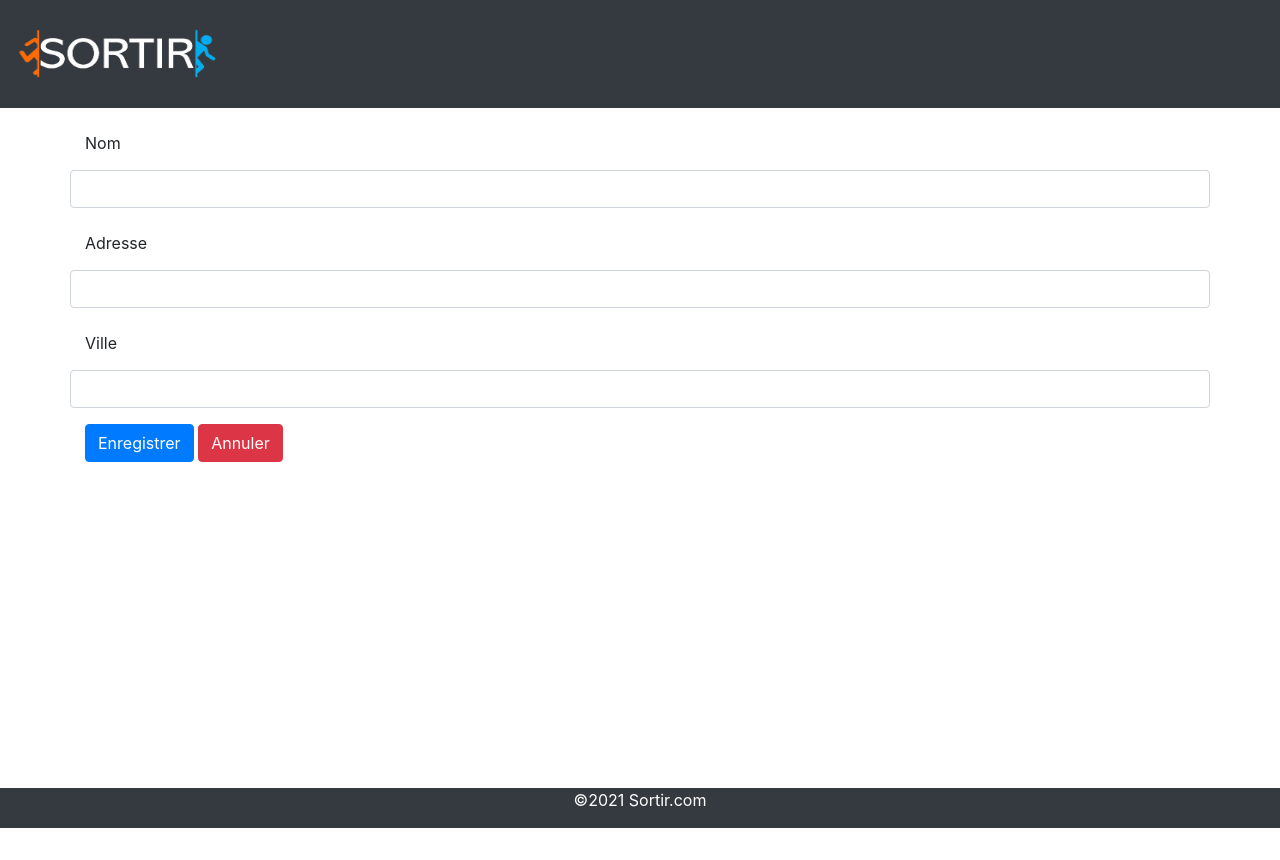
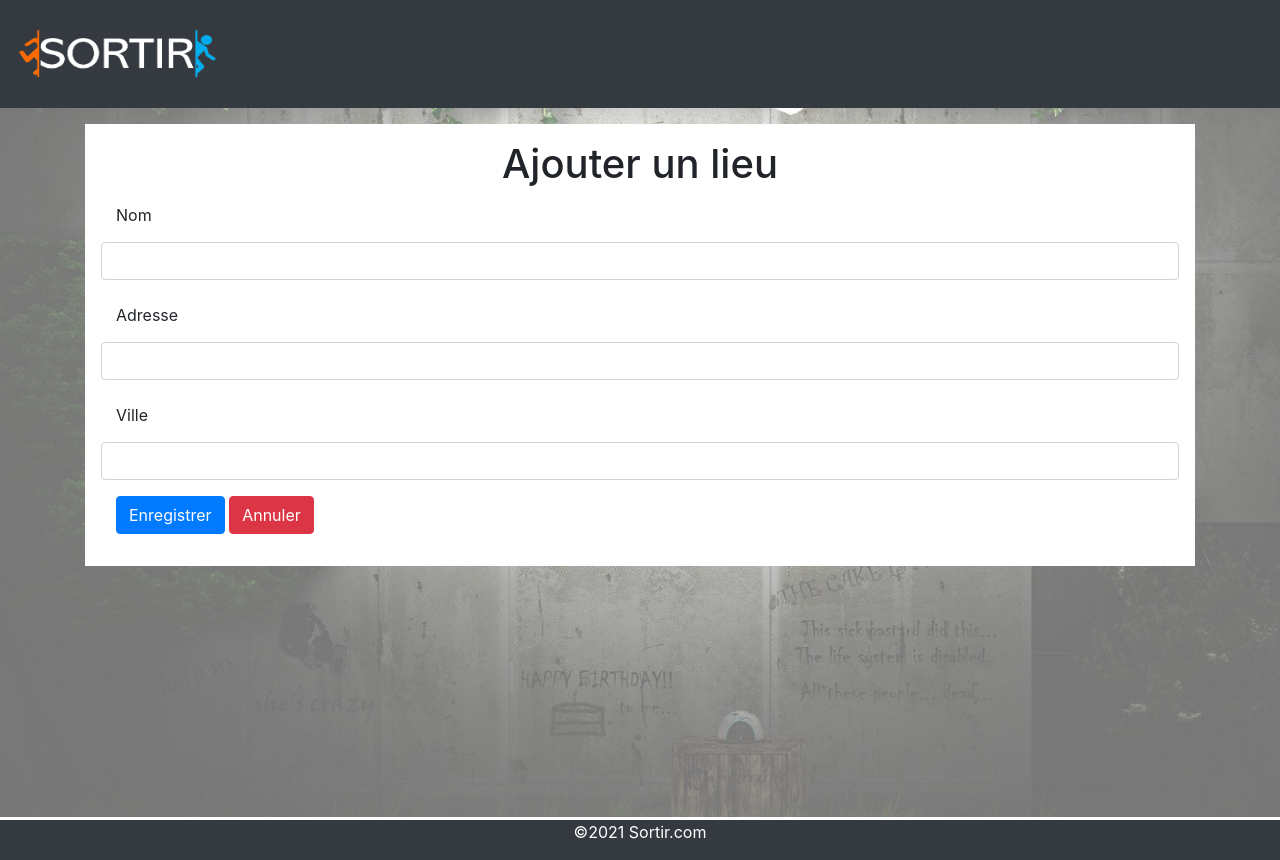
Before and after one commit to AlexandreBaronENI/Project_Sortir, a Symfony app: template sortir/templates/admin/location/add.html.twig in a window 1280 px wide. Before the commit the page ends 828 px from the top, so only its background shows below. Run offline with Twig, Linux system fonts and the light colour scheme; the template is opened without the code that fills it, so the values that code supplies are empty; form fields are guessed from the names that the template uses; some libraries are stand-ins or nearby versions.

Commit message:
:art: backgroundimage (#53)
Co-authored-by: Alexandre <abaron@hellowork.com>

```diff
--- a/sortir/public/css/global.css
+++ b/sortir/public/css/global.css
@@ -452,3 +452,14 @@ header {
     width: 25%;
     transform: scaleX(-1);
 }
+
+body {
+    background-image: url("../img/background.jpg");
+    background-repeat: no-repeat;
+    background-size: cover;
+}
+
+main > * {
+    padding: 1rem;
+    background-color: white;
+}
--- a/sortir/templates/admin/location/add.html.twig
+++ b/sortir/templates/admin/location/add.html.twig
@@ -2,7 +2,8 @@
 {% block fichier %}profil{% endblock %}
 
 {% block main %}
-    <form method="post">
+    <h1>Ajouter un lieu</h1>
+    <form method="post" class="col">
     {{ form_start(locationForm) }}
     <div class="form-group row">
          <span class="col-sm-2 col-form-label">
--- a/sortir/templates/admin/location/edit.html.twig
+++ b/sortir/templates/admin/location/edit.html.twig
@@ -3,7 +3,7 @@
 
 {% block main %}
     <h1> Edition de lieu</h1>
-    <form method="post">
+    <form method="post" class="col">
     {{ form_start(locationForm) }}
     <div class="form-group row">
          <span class="col-sm-2 col-form-label">
--- a/sortir/templates/admin/location/view_locations.html.twig
+++ b/sortir/templates/admin/location/view_locations.html.twig
@@ -1,5 +1,6 @@
 {% extends 'base.html.twig' %}
 {% block main %}
+    <h1>Liste des lieux</h1>
     <table class="display table table-striped table-bordered table-responsive" style="width:100%">
         <thead>
         <tr>
--- a/sortir/templates/admin/site/edit.html.twig
+++ b/sortir/templates/admin/site/edit.html.twig
@@ -3,7 +3,7 @@
 
 {% block main %}
     <h1>Edition du site</h1>
-    <form method="post">
+    <form method="post" class="col">
     {{ form_start(siteForm) }}
     <div class="form-group row">
         <span class="col-md-2 col-form-label">
--- a/sortir/templates/admin/users/add.html.twig
+++ b/sortir/templates/admin/users/add.html.twig
@@ -5,7 +5,7 @@
     <h1>Importer des utilisateurs</h1>
     <p>Afin d'importer des utilisateurs, veuillez respecter le csv fourni, merci.</p>
 
-    <a class="btn btn-success" href="{{ asset('files/participants.csv') }}" download>
+    <a class="btn btn-success mb-3" href="{{ asset('files/participants.csv') }}" download>
         Télécharger
     </a>
     <form method="post" enctype="multipart/form-data">
--- a/sortir/templates/base.html.twig
+++ b/sortir/templates/base.html.twig
@@ -35,8 +35,10 @@
                 {{ message }}
             </div>
             {% endfor %}
-        <main class="container-lg container-xl py-3">
-            {% block main %} {% endblock %}
+        <main class="container-lg container-xl my-3">
+            <div>
+                {% block main %} {% endblock %}
+            </div>
         </main>
         <footer class="site-footer text-center text-white bg-dark bottom">
             {% block footer %}&copy;{{ "now"|date("Y")}}&nbsp;Sortir.com{% endblock %}
--- a/sortir/templates/sortie/add.html.twig
+++ b/sortir/templates/sortie/add.html.twig
@@ -6,7 +6,7 @@
             {{ message }}
         </div>
     {% endfor %}
-    <form method="post">
+    <form method="post" class="col">
         {{ form_start(sortieForm) }}
 
         <div class="form-group row">
--- a/sortir/templates/sortie/cancel.html.twig
+++ b/sortir/templates/sortie/cancel.html.twig
@@ -1,7 +1,7 @@
 {% extends 'base.html.twig' %}
 {% block main %}
     <h1>Annuler une sortie</h1>
-    <div class="column">
+    <div class="column col">
         <div class="row">
             <p>Nom de la sortie</p>
             <p>{{ sortie.nom }}</p>
--- a/sortir/templates/sortie/edit.html.twig
+++ b/sortir/templates/sortie/edit.html.twig
@@ -2,7 +2,7 @@
 {% block main %}
     <h1>Modifier une sortie</h1>
 
-    <form method="post">
+    <form method="post" class="col">
         {{ form_start(sortieForm) }}
         <div class="form-group row">
             <span class="col-md-2 col-form-label">
```
Also changed, not shown: sortir/public/img/background.jpg (added).
